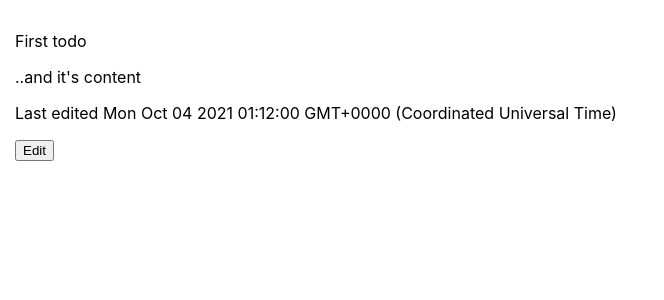
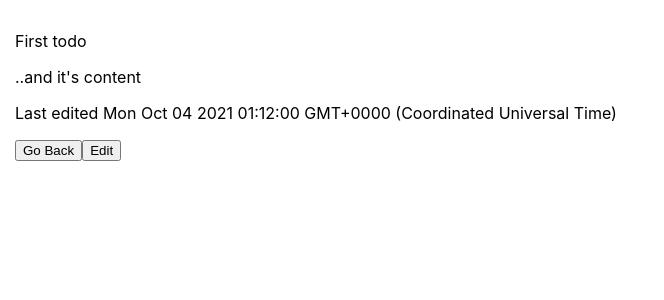
Before and after one commit to ImDino/BE3_assignment_1, a React (Create React App) app in the folder client/: page /todo/1 in a window 1280 px wide. Shown: the top 300 px of the page, without its empty margins (0-664 px from the left). Built offline with nearby package versions, Linux system fonts and the light colour scheme.

Commit message:
implemented back button in tododetails

```diff
--- a/client/src/components/TodoDetails.jsx
+++ b/client/src/components/TodoDetails.jsx
@@ -1,6 +1,8 @@
 import React from 'react'
 import { useHistory } from "react-router-dom";
 import ReactMarkdown from 'react-markdown';
+import moment from 'moment';
+import BackBtn from './BackBtn';
 
 export default function TodoDetails({data}) {
   const { title, content, lastEditTime, id } = data;
@@ -15,6 +17,7 @@ export default function TodoDetails({data}) {
       <p>{title}</p>
       <ReactMarkdown>{content}</ReactMarkdown>
       <p>{`Last edited ${lastEditTime}`}</p>
+      <BackBtn label="Go Back" />
       <button type="button" onClick={openEdit}>Edit</button>
     </>
   )
```
